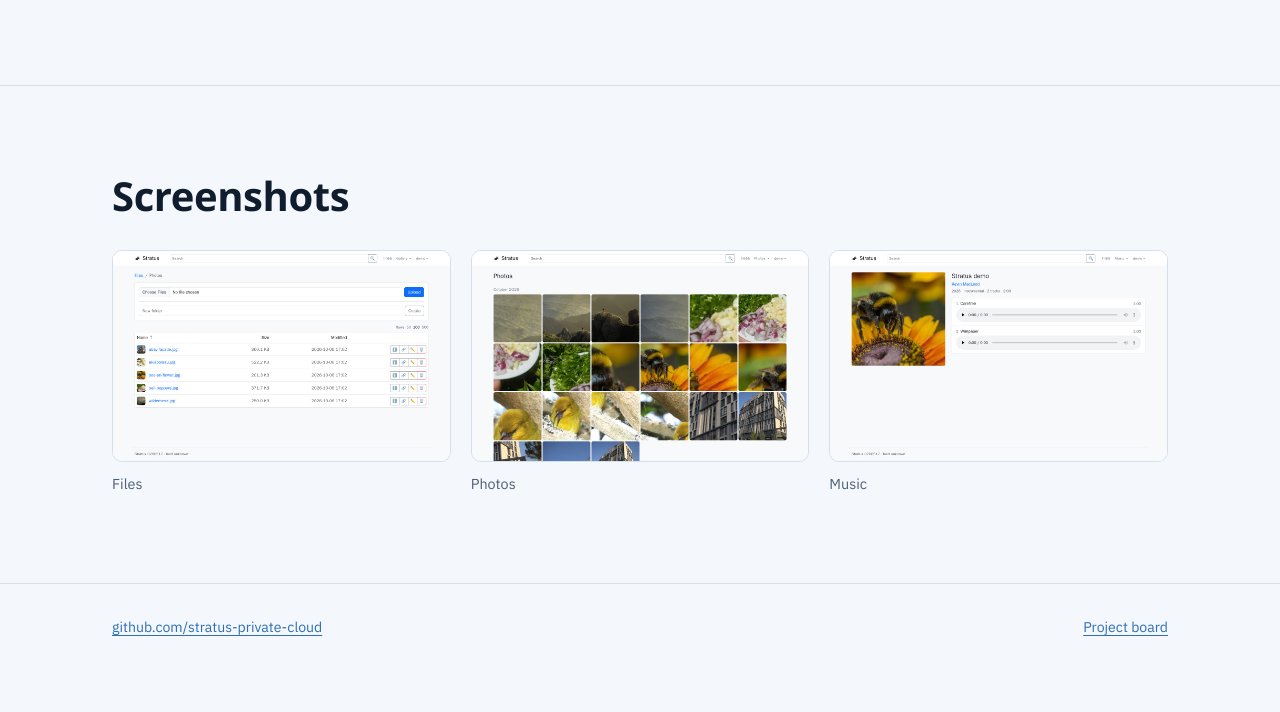
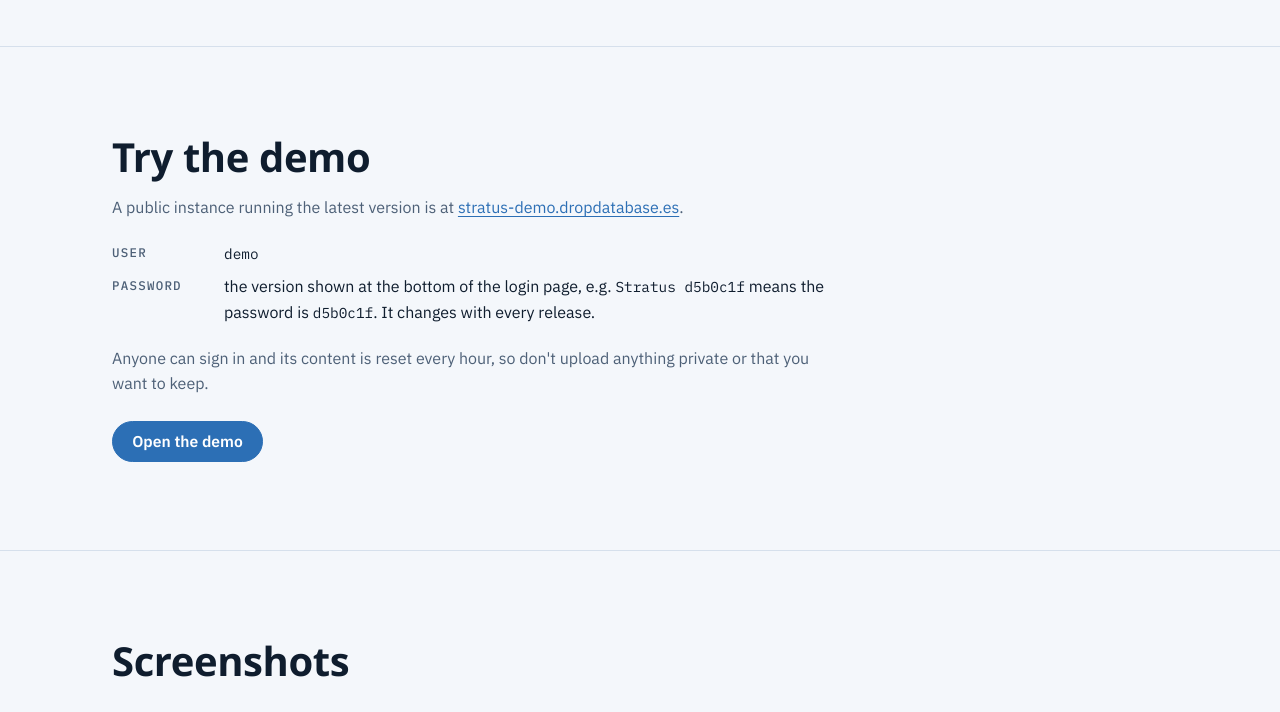
Before and after one commit to stratus-private-cloud/stratus-private-cloud.github.io, a plain HTML site: page index.html in a window 1280 px wide. Shown: the part 1105-1817 px from the top of the page. Before the commit the page ends 1775 px from the top, so only its background shows below. Drawn offline with Linux system fonts and the light colour scheme; a web font is replaced by a local one.

Commit message:
Landing page: demo section of its own, smaller mark
Co-Authored-By: Claude Opus 5.5 <noreply@anthropic.com>
Claude-Session: https://claude.ai/code/session_01NcvGWuWDm4y6htrb3oFQRT

```diff
--- a/index.html
+++ b/index.html
@@ -111,12 +111,11 @@ h3 { font-size: 1.2rem; font-weight: 600 }
 .btn.primary { background: var(--on-sky); color: var(--sky-bottom); border-color: var(--on-sky) }
 .btn:hover { background: color-mix(in srgb, var(--on-sky) 16%, transparent) }
 .btn.primary:hover { background: color-mix(in srgb, var(--on-sky) 88%, var(--sky-top)) }
-.demo-note { font-size: .88rem !important; margin-top: 1rem !important; opacity: .8 !important }
 
 /* The mark, drawn as three labelled strata rather than an image. */
-.strata { display: grid; gap: clamp(.7rem, 1.6vw, 1rem); max-width: 30rem; width: 100%; justify-self: end }
+.strata { display: grid; gap: clamp(.45rem, 1vw, .65rem); max-width: 17rem; width: 100%; justify-self: center }
 .stratum {
-  height: clamp(3.4rem, 7vw, 4.6rem);
+  height: clamp(2rem, 4vw, 2.7rem);
   border-radius: 999px;
   background: var(--on-sky);
   color: var(--sky-bottom);
@@ -140,6 +139,16 @@ h3 { font-size: 1.2rem; font-weight: 600 }
 .features ul li { padding-left: 1.2rem; position: relative }
 .features ul li::before { content: ""; position: absolute; left: 0; top: .7em; width: .45rem; height: .25rem; border-radius: 999px; background: var(--line) }
 
+/* ---- demo ---- */
+.demo { display: grid; gap: 1rem; justify-items: start }
+.demo p { margin: 0; max-width: 46rem; color: var(--muted) }
+.demo dl { margin: .25rem 0; display: grid; gap: .5rem; max-width: 46rem }
+.demo dl div { display: grid; grid-template-columns: 6rem minmax(0, 1fr); gap: 1rem }
+.demo dt { font: 500 .78rem/1.9 var(--mono); letter-spacing: .1em; text-transform: uppercase; color: var(--muted) }
+.demo dd { margin: 0 }
+.btn.demo-btn { color: var(--on-sky); background: var(--sky-bottom); border-color: var(--sky-bottom); margin-top: .5rem }
+.btn.demo-btn:hover { background: var(--sky-top); border-color: var(--sky-top) }
+
 /* ---- screenshots ---- */
 .shots { display: grid; grid-template-columns: repeat(3, minmax(0, 1fr)); gap: 1.25rem; margin-top: 2rem }
 .shots figure { margin: 0; display: grid; gap: .6rem; align-content: start }
@@ -151,7 +160,7 @@ footer .wrap { display: flex; flex-wrap: wrap; justify-content: space-between; g
 
 @media (max-width: 52rem) {
   .sky .wrap { grid-template-columns: minmax(0, 1fr) }
-  .strata { justify-self: stretch; max-width: 26rem }
+  .strata { justify-self: start; max-width: 12rem }
   .shots { grid-template-columns: minmax(0, 1fr) }
 }
 </style>
@@ -163,10 +172,9 @@ footer .wrap { display: flex; flex-wrap: wrap; justify-content: space-between; g
     <div>
       <h1>Stratus virtual private cloud</h1>
       <div class="actions">
-        <a class="btn primary" href="https://stratus-demo.dropdatabase.es">Try the demo</a>
+        <a class="btn primary" href="#demo">Try the demo</a>
         <a class="btn" href="https://github.com/stratus-private-cloud">GitHub</a>
       </div>
-      <p class="demo-note">Sign in as <code>demo</code>. The password is the version string in the page footer.</p>
     </div>
     <div class="strata" aria-hidden="true">
       <div class="stratum"></div>
@@ -200,6 +208,19 @@ footer .wrap { display: flex; flex-wrap: wrap; justify-content: space-between; g
   </div>
 </section>
 
+<section class="band" id="demo">
+  <div class="wrap demo">
+    <h2>Try the demo</h2>
+    <p>A public instance running the latest version is at <a href="https://stratus-demo.dropdatabase.es">stratus-demo.dropdatabase.es</a>.</p>
+    <dl>
+      <div><dt>User</dt><dd><code>demo</code></dd></div>
+      <div><dt>Password</dt><dd>the version shown at the bottom of the login page, e.g. <code>Stratus d5b0c1f</code> means the password is <code>d5b0c1f</code>. It changes with every release.</dd></div>
+    </dl>
+    <p>Anyone can sign in and its content is reset every hour, so don't upload anything private or that you want to keep.</p>
+    <div><a class="btn demo-btn" href="https://stratus-demo.dropdatabase.es">Open the demo</a></div>
+  </div>
+</section>
+
 <section class="band" id="screenshots">
   <div class="wrap">
     <h2>Screenshots</h2>
```
